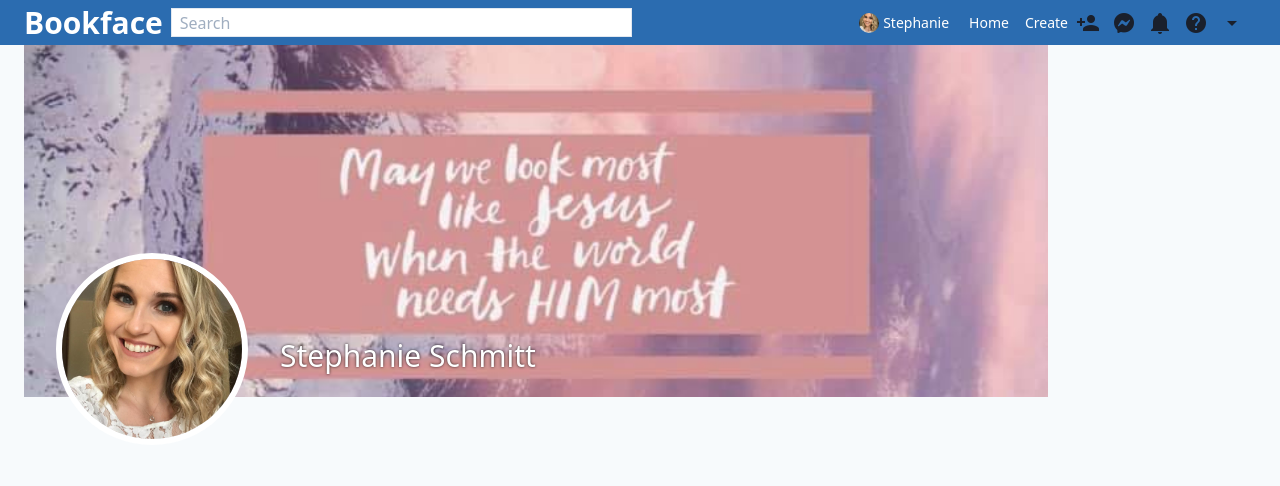
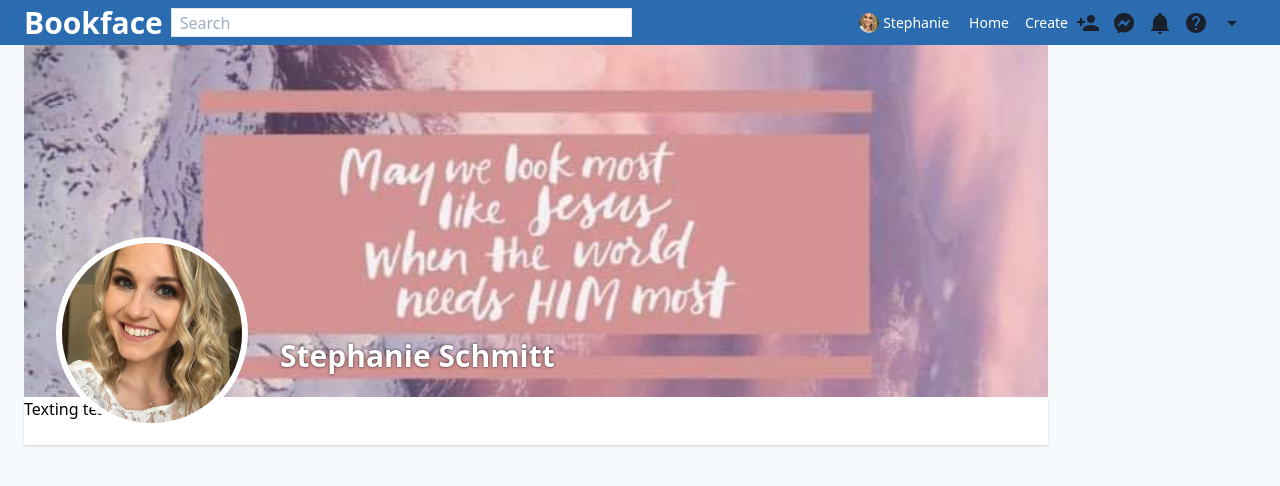
Before and after one commit to fets86/bookface, a plain HTML site: page pages/profile.html in a window 1280 px wide. Drawn offline with nearby package versions, Linux system fonts and the light colour scheme.

Commit message:
Added nav bar under profile image

```diff
--- a/pages/profile.html
+++ b/pages/profile.html
@@ -41,10 +41,17 @@
             <div class="w-full relative" style="height: 22rem;">
                 <img class="object-cover h-full w-full" src="../img/profile_background.jpg" alt="">
                 <div class="absolute">
-                    <img alt="" src="../img/stephschmitt.jpg" class="border border-8 border-white h-48 w-48 rounded-full" style="border-width: 6px; margin-top: -9rem; margin-left: 2rem;"/>
+                    <img alt="" src="../img/stephschmitt.jpg" class="border border-8 border-white h-48 w-48 rounded-full" style="border-width: 6px; margin-top: -10rem; margin-left: 2rem;"/>
                 </div>
                 <div class="absolute">
-                    <div class="text-white text-3xl" style="margin-top: -4rem; margin-left: 16rem; text-shadow: 0 0 3px rgba(0, 0, 0, .8);">Stephanie Schmitt</div>
+                    <div class="text-white text-3xl font-semibold" style="margin-top: -4rem; margin-left: 16rem; text-shadow: 0 0 3px rgba(0, 0, 0, .8);">Stephanie Schmitt</div>
+                </div>
+                <div class="bg-white shadow h-12">
+                    <div class="items-center container mx-auto flex justify-between">
+                        <div class="flex w-1/2">
+                            <h1>Texting test</h1>
+                        </div>
+                    </div>
                 </div>
             </div>
         </div>
```
